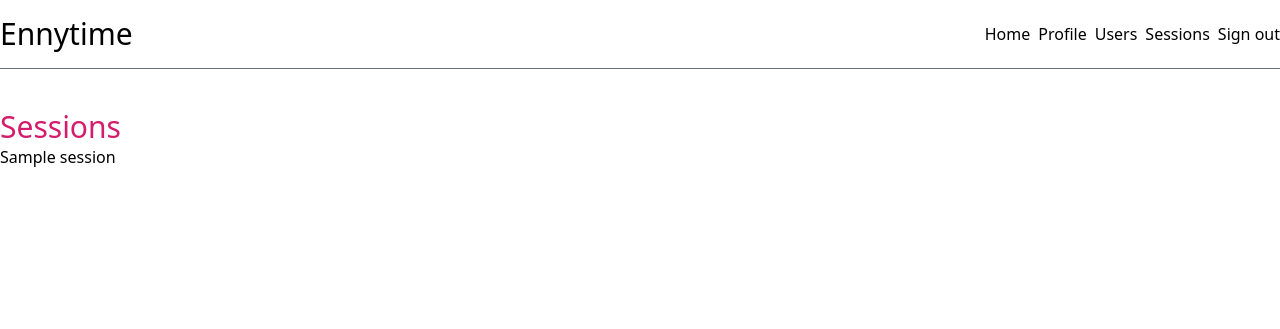
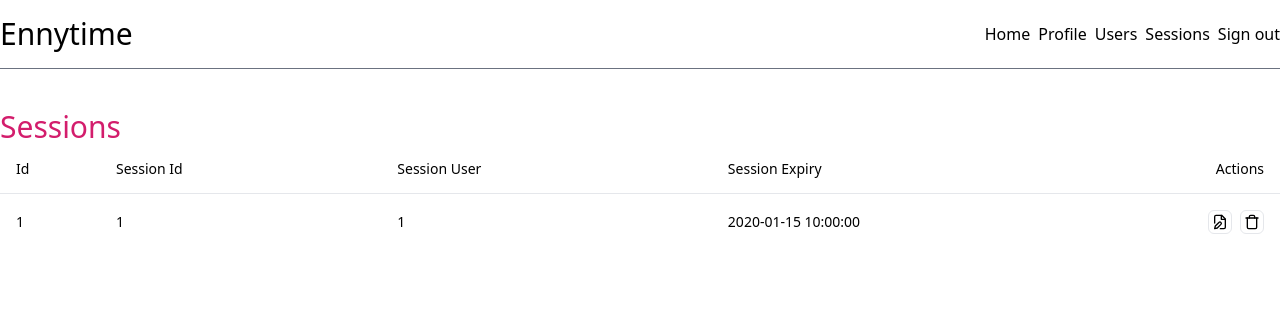
Before and after one commit to markoco14/ennytime, a FastAPI app: template templates/sessions.html in a window 1280 px wide. Shown: the top 329 px of the page. Run offline with FastAPI, Linux system fonts and the light colour scheme; the template is opened without the code that fills it: most values are stand-ins (such as "Sample title", 1, 10 or a date in 2020); some libraries are stand-ins or nearby versions.

Commit message:
update user and session tables

```diff
--- a/templates/sessions.html
+++ b/templates/sessions.html
@@ -19,11 +19,35 @@
 				<h1 class="text-3xl text-[#D31D6C] dark:text-pink-100">
 					Sessions
 				</h1>
-				<ul>
-					{% for session in sessions %}
-					<li>{{ session }} </li>
-					{% endfor %}
-				</ul>
+          <div class="relative w-full overflow-auto">
+        <table class="w-full caption-bottom text-sm">
+        <thead class="[&amp;_tr]:border-b">
+        <tr class="border-b transition-colors hover:bg-muted/50 data-[state=selected]:bg-muted">
+        <th class="h-12 px-4 text-left align-middle font-medium text-muted-foreground [&amp;:has([role=checkbox])]:pr-0 w-[100px]">Id</th>
+        <th class="h-12 px-4 text-left align-middle font-medium text-muted-foreground [&amp;:has([role=checkbox])]:pr-0">Session Id</th>
+        <th class="h-12 px-4 text-left align-middle font-medium text-muted-foreground [&amp;:has([role=checkbox])]:pr-0">Session User</th>
+        <th class="h-12 px-4 text-left align-middle font-medium text-muted-foreground [&amp;:has([role=checkbox])]:pr-0">Session Expiry</th>
+        <th class="h-12 px-4 align-middle font-medium text-muted-foreground [&amp;:has([role=checkbox])]:pr-0 w-[100px] text-right">
+        Actions
+        </th>
+      </tr>
+      </thead>
+      <tbody class="[&amp;_tr:last-child]:border-0">
+          {% for session in sessions %}
+      <tr class="border-b transition-colors hover:bg-muted/50 data-[state=selected]:bg-muted">
+      <td class="p-4 align-middle [&amp;:has([role=checkbox])]:pr-0">{{session.id}}</td>
+      <td class="p-4 align-middle [&amp;:has([role=checkbox])]:pr-0">{{session.session_id}}</td>
+      <td class="p-4 align-middle [&amp;:has([role=checkbox])]:pr-0">{{session.user_id}}</td>
+      <td class="p-4 align-middle [&amp;:has([role=checkbox])]:pr-0">{{session.expires_at}}</td>
+      <td class="p-4 align-middle [&amp;:has([role=checkbox])]:pr-0 flex justify-end gap-2">
+      {% include '/svg/edit-svg.html'%}
+      {% include '/svg/delete-svg.html'%}
+      </td>
+      </tr>
+      {% endfor %}
+          </tbody>
+        </table>
+        </div>
 			</div>
 		</section>
 	</div>
```
Also changed, not shown: templates/users.html (+17 -14 lines).
